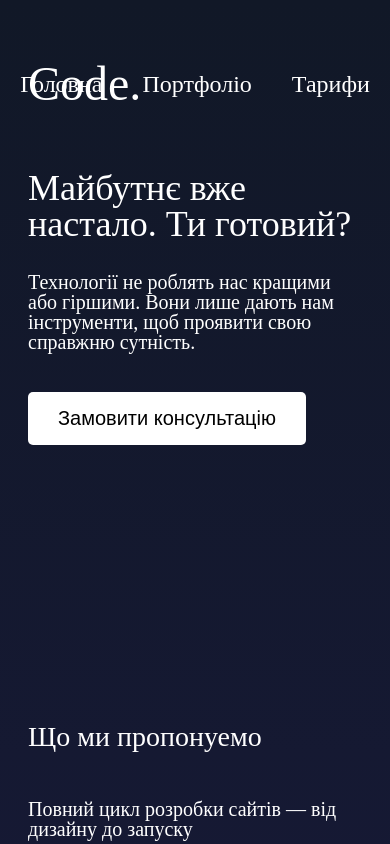
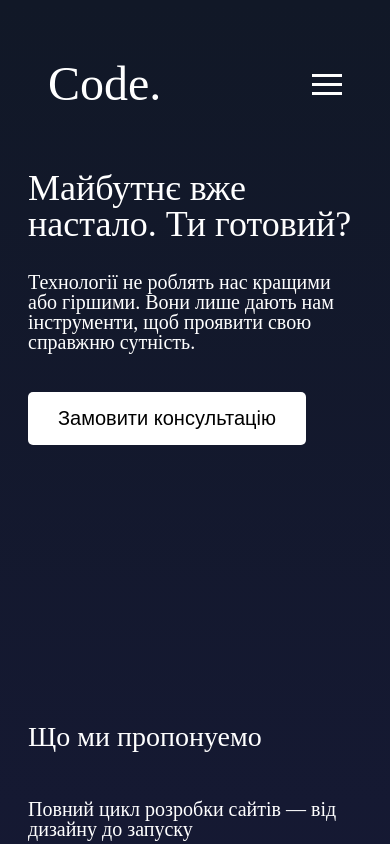
Before and after one commit to vladkish/portfolioSite, a plain HTML site: page index.html in a window 390 px wide. Shown: the top 844 px of the page. Drawn offline with Linux system fonts and the light colour scheme.

Commit message:
Addition of css burger menu

```diff
--- a/css/media.css
+++ b/css/media.css
@@ -1,3 +1,108 @@
+.burger {
+    display: none;
+    flex-direction: column;
+    justify-content: space-between;
+    width: 30px;
+    height: 21px;
+    cursor: pointer;
+    z-index: 100;
+}
+
+.burger span {
+    display: block;
+    height: 3px;
+    width: 100%;
+    background-color: white;
+    transition: all 0.3s ease;
+}
+
+@media (max-width: 1200px) {
+    .content h1 {
+        font-size: 96px;
+    }
+
+    .email {
+        justify-content: flex-start;
+    }
+
+    .form-container {
+        min-width: 100%;
+    }
+}
+
+@media (max-width: 992px) {
+    .header {
+        justify-content: space-between;
+        padding: 0 20px;
+    }
+
+    .nav {
+        position: static;
+        transform: none;
+    }
+
+    .nav ul {
+        position: fixed;
+        top: 0;
+        right: -100%;
+        width: 300px;
+        height: 100vh;
+        background: linear-gradient(180deg, #111827 0%, #1E1B4B 100%);
+        flex-direction: column;
+        justify-content: center;
+        align-items: center;
+        transition: all 0.5s ease;
+        z-index: 99;
+    }
+
+    .nav ul.active {
+        right: 0;
+    }
+
+    .nav ul li {
+        margin: 15px 0;
+        font-size: 24px;
+    }
+
+    .burger {
+        display: flex;
+        position: relative;
+        z-index: 100;
+    }
+
+    .burger.active span:nth-child(1) {
+        transform: rotate(45deg) translate(5px, 5px);
+    }
+
+    .burger.active span:nth-child(2) {
+        opacity: 0;
+    }
+
+    .burger.active span:nth-child(3) {
+        transform: rotate(-45deg) translate(7px, -6px);
+    }
+
+    .content h1 {
+        font-size: 72px;
+    }
+
+    .text-offer {
+        font-size: 48px;
+    }
+
+    .block {
+        grid-template-columns: 1fr;
+    }
+
+    .block-offer {
+        max-width: 100%;
+    }
+
+    .text-email h1 {
+        font-size: 48px;
+    }
+}
+
 @media (max-width: 768px) {
     body {
         padding: 20px;
```
